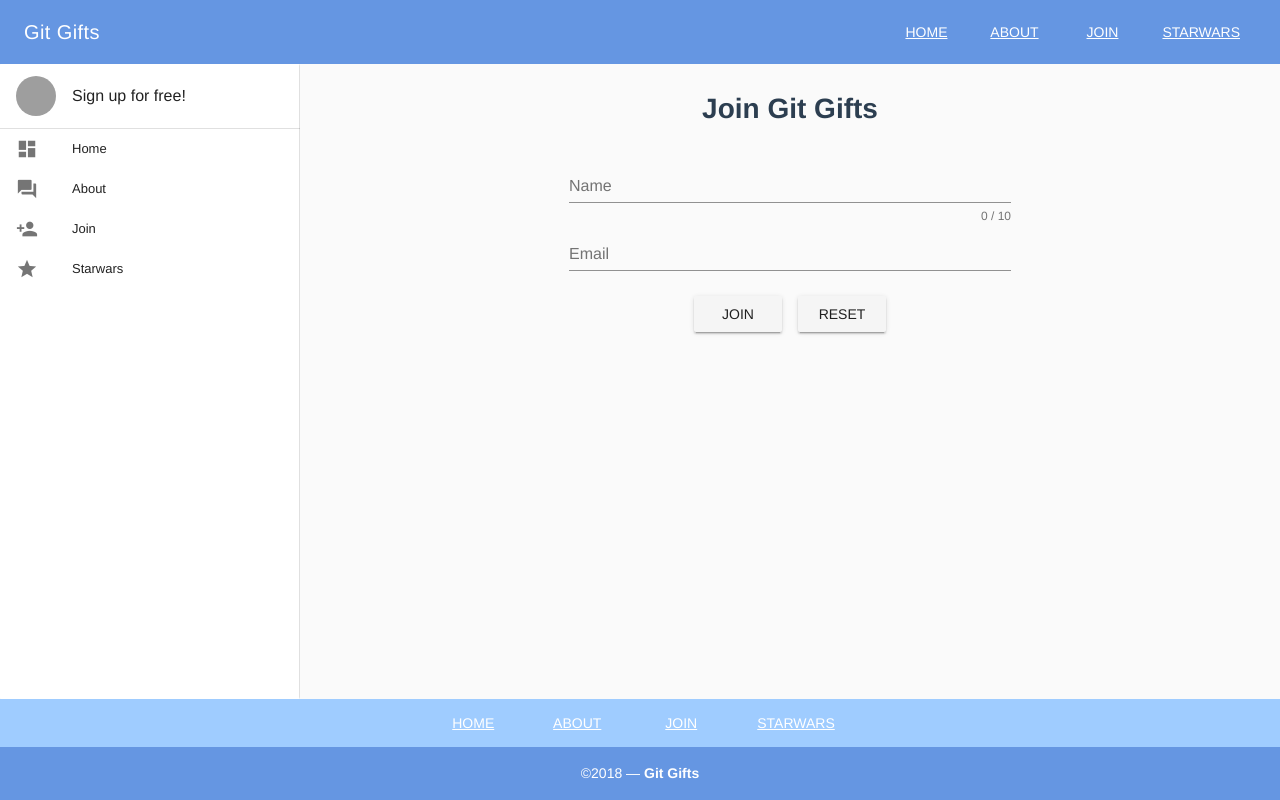
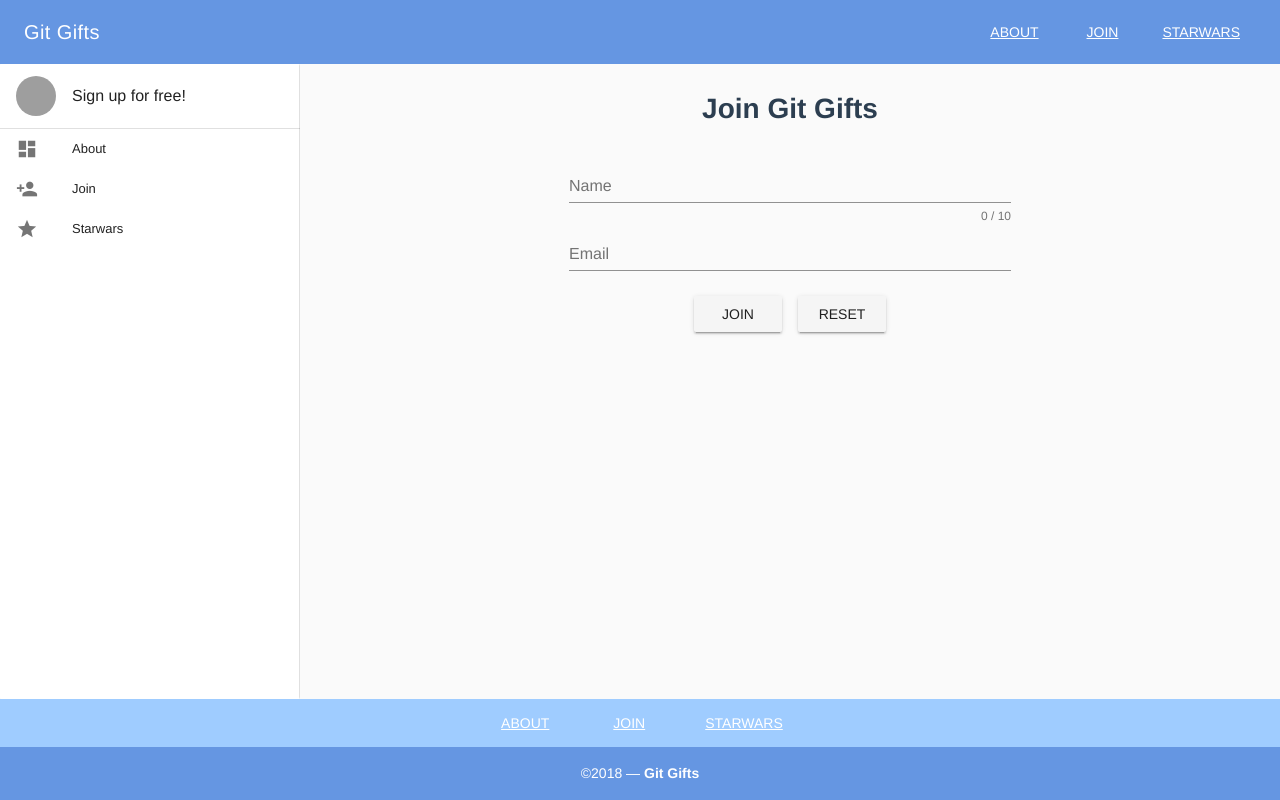
Before and after one commit to jneb28/firebase-app, a Vue app: page /#/join in a window 1280 px wide. Built offline with nearby package versions, Linux system fonts and the light colour scheme; grey boxes are pictures that could not be loaded.

Commit message:
replaced and removed home page with about page, modified links

```diff
--- a/src/App.vue
+++ b/src/App.vue
@@ -32,7 +32,7 @@
             <v-list-tile
               v-for="item in items"
               :key="item.title"
-              @click="$router.push({ path: `/${item.title}` })"
+              @click="$router.push({ path: `/${item.link}` })"
             > <!-- @click="" -->
               <v-list-tile-action>
                 <v-icon>{{ item.icon }}</v-icon>
@@ -52,8 +52,7 @@
         <v-toolbar-title class="white--text text-xs-center">Git Gifts</v-toolbar-title>
         <v-spacer></v-spacer>
         <v-toolbar-items>
-          <v-btn flat><router-link class="white--text" to="/home">Home</router-link></v-btn>
-          <v-btn flat><router-link class="white--text" to="/about">About</router-link></v-btn>
+          <v-btn flat><router-link class="white--text" to="/">About</router-link></v-btn>
           <v-btn flat><router-link class="white--text" to="/join">Join</router-link></v-btn>
           <v-btn flat><router-link class="white--text" to="/starwars">Starwars</router-link></v-btn>
         </v-toolbar-items>
@@ -62,7 +61,7 @@
 
       <!-- justify-center -->
       <v-content>
-        <v-container fluid>
+        <v-container>
           <router-view></router-view>
         </v-container>
       </v-content>
@@ -71,8 +70,7 @@
 
       <v-footer app color="accent lighten-1" height="auto">
         <v-layout justify-center row wrap>
-          <v-btn flat color="white" round><router-link class="white--text" to="/home">Home</router-link></v-btn>
-          <v-btn flat color="white" round><router-link class="white--text" to="/about">About</router-link></v-btn>
+          <v-btn flat color="white" round><router-link class="white--text" to="/">About</router-link></v-btn>
           <v-btn flat color="white" round><router-link class="white--text" to="/join">Join</router-link></v-btn>
           <v-btn flat color="white" round><router-link class="white--text" to="/starwars">Starwars</router-link></v-btn>
           <v-flex accent darken-1 py-3 text-xs-center white--text xs12>
@@ -85,20 +83,6 @@
 
     </v-app>
   </div>
-
-
-
-  <!--
-    <v-navigation-drawer app></v-navigation-drawer>
-
-    <div id="nav">
-      <router-link to="/">Home</router-link> |
-      <router-link to="/about">About</router-link> |
-      <router-link to="/contact">Contact</router-link> |
-      <router-link to="/starwars">Starwars</router-link>
-    </div>
-    <router-view/>
-  -->
 </template>
 
 <script>
@@ -110,10 +94,9 @@ export default {
     return {
       drawer: true,
       items: [
-        { title: "Home", icon: "dashboard" },
-        { title: "About", icon: "question_answer" },
-        { title: "Join", icon: "person_add" },
-        { title: "Starwars", icon: "star" }
+        { title: "About", icon: "dashboard", link: "" },
+        { title: "Join", icon: "person_add", link: "join" },
+        { title: "Starwars", icon: "star", link: "starwars" }
       ],
       right: null,
       username: "Sign up for free!"
@@ -127,7 +110,6 @@ export default {
 };
 </script>
 
-
 <style>
 #app {
   font-family: "Avenir", Helvetica, Arial, sans-serif;
@@ -136,26 +118,4 @@ export default {
   text-align: center;
   color: #2c3e50;
 }
-
-/*
-#app {
-  font-family: "Avenir", Helvetica, Arial, sans-serif;
-  -webkit-font-smoothing: antialiased;
-  -moz-osx-font-smoothing: grayscale;
-  text-align: center;
-  color: #2c3e50;
-}
-#nav {
-  padding: 30px;
-}
-
-#nav a {
-  font-weight: bold;
-  color: #2c3e50;
-}
-
-#nav a.router-link-exact-active {
-  color: #42b983;
-}
-*/
 </style>
--- a/src/router.js
+++ b/src/router.js
@@ -1,24 +1,15 @@
 import Vue from "vue";
 import Router from "vue-router";
-import Home from "./views/Home.vue";
+import About from "./views/About.vue";
 
 Vue.use(Router);
 
 export default new Router({
   routes: [
     {
-      path: "/home",
-      name: "home",
-      component: Home
-    },
-    {
-      path: "/about",
+      path: "/",
       name: "about",
-      // route level code-splitting
-      // this generates a separate chunk (about.[hash].js) for this route
-      // which is lazy-loaded when the route is visited.
-      component: () =>
-        import(/* webpackChunkName: "about" */ "./views/About.vue")
+      component: About
     },
     {
       path: "/join",
--- a/src/views/About.vue
+++ b/src/views/About.vue
@@ -1,5 +1,18 @@
 <template>
   <div class="about">
-    <h1>This is an about page</h1>
+    <img alt="Vue logo" src="../assets/logo.png">
+    <HelloWorld msg="Welcome to Your Vue.js App"/>
   </div>
 </template>
+
+<script>
+// @ is an alias to /src
+import HelloWorld from "@/components/HelloWorld.vue";
+
+export default {
+  name: "about",
+  components: {
+    HelloWorld
+  }
+};
+</script>
--- a/src/views/Home.vue
+++ /dev/null
@@ -1,18 +0,0 @@
-<template>
-  <div class="home">
-    <img alt="Vue logo" src="../assets/logo.png">
-    <HelloWorld msg="Welcome to Your Vue.js App"/>
-  </div>
-</template>
-
-<script>
-// @ is an alias to /src
-import HelloWorld from "@/components/HelloWorld.vue";
-
-export default {
-  name: "home",
-  components: {
-    HelloWorld
-  }
-};
-</script>
```
